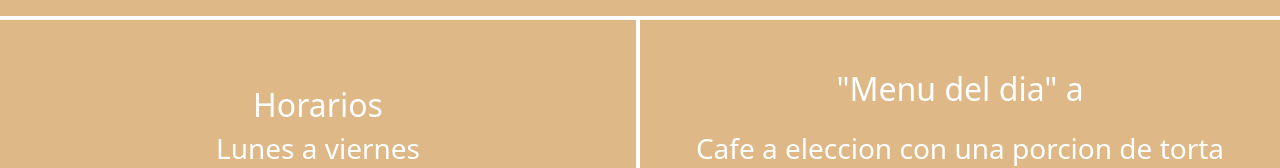
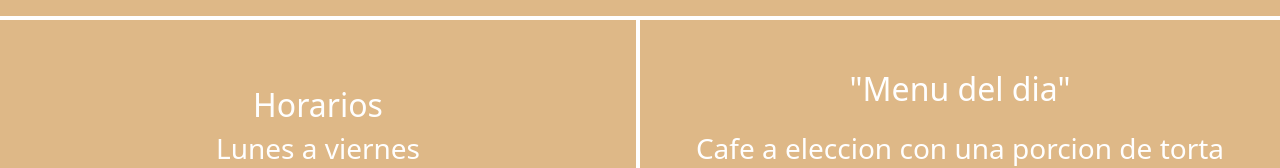
Before and after one commit to LuchoBaudano/Repo-muestra, a plain HTML site: page index.html in a window 1280 px wide. Shown: the part 521-689 px from the top of the page. Drawn offline with nearby package versions, Linux system fonts and the light colour scheme.

Commit message:
Update index.html

```diff
--- a/index.html
+++ b/index.html
@@ -52,7 +52,7 @@
         </section>
         <section class="ComidaDia">
             <h2>
-                "Menu del dia" a
+                "Menu del dia"
             </h2>
             <p>
                 <h3>Cafe a eleccion con una porcion de torta</h3>
```
